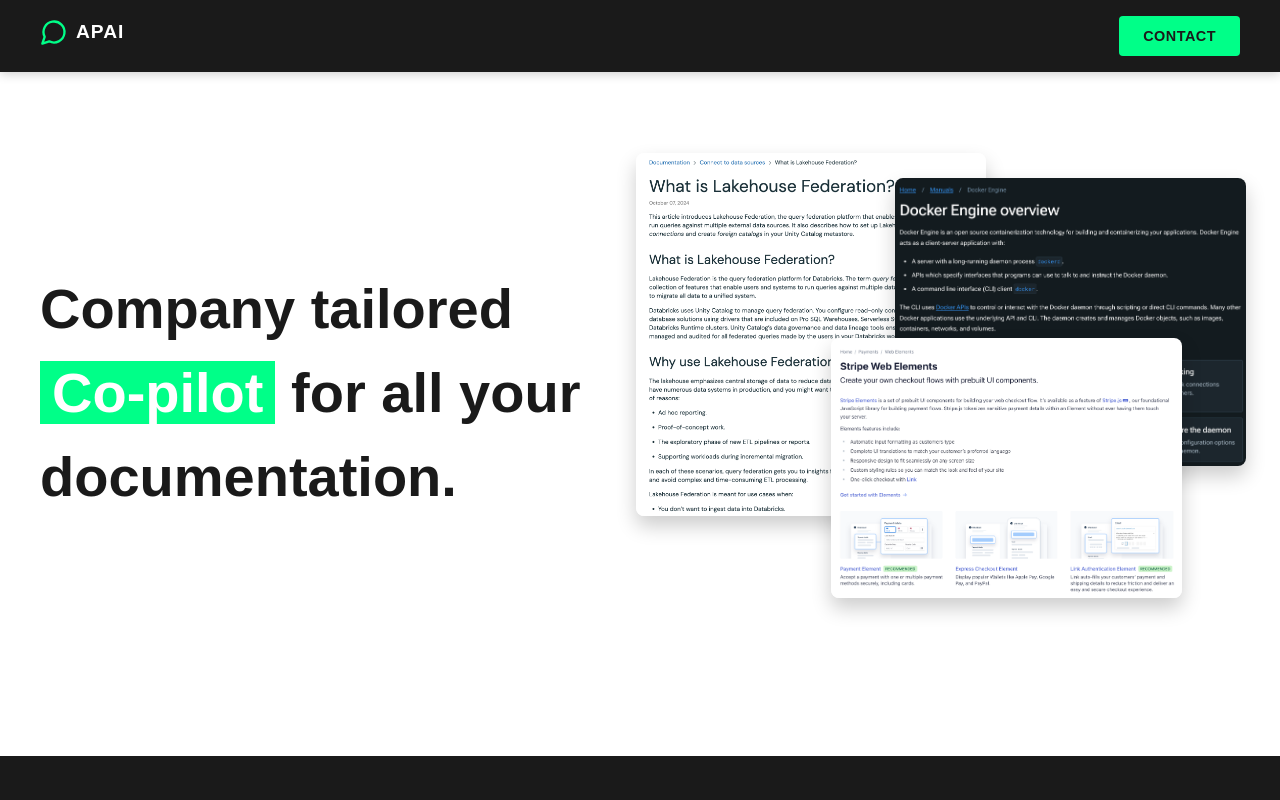
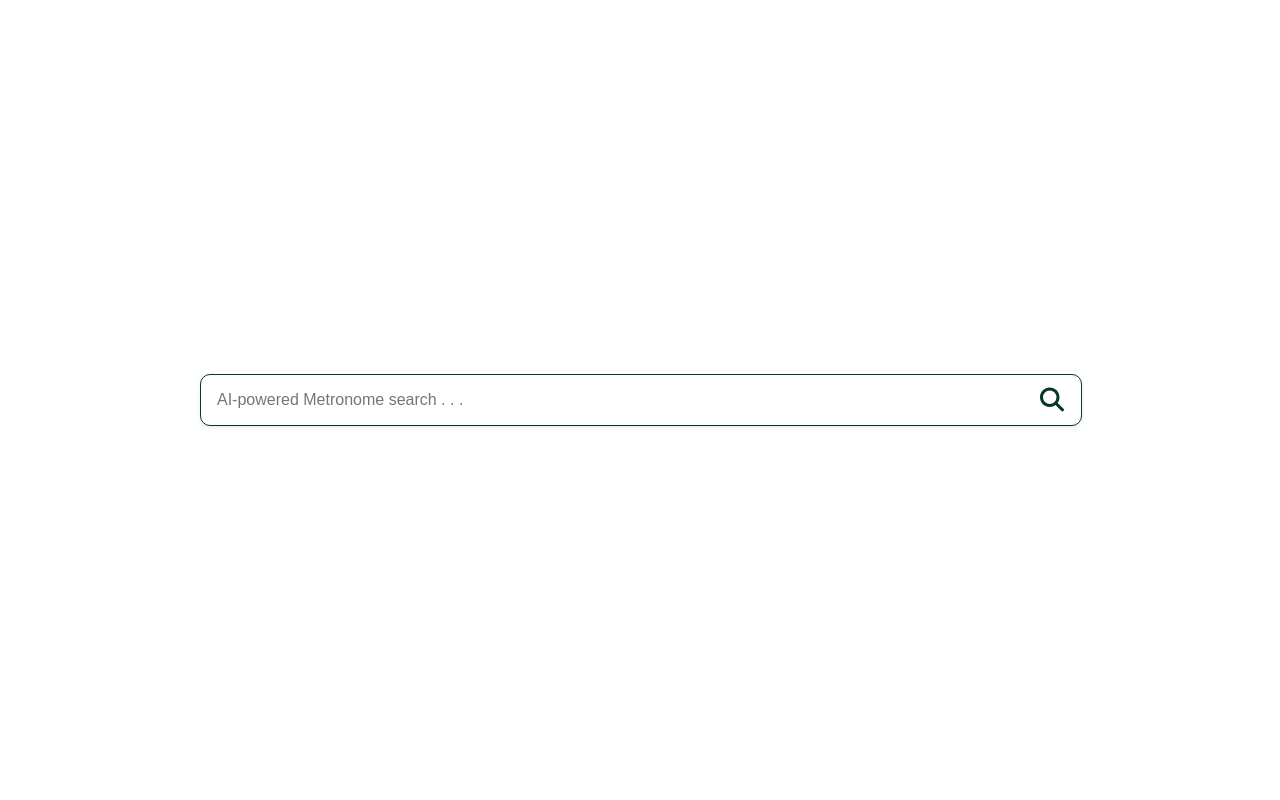
Before and after one commit to HashimSyedUBC/apiChatAPP, a React (Create React App) app: page /demo in a window 1280 px wide. Shown: the top 800 px of the page. Built offline with nearby package versions, Linux system fonts and the light colour scheme.

Commit message:
Added live demo

```diff
--- a/package.json
+++ b/package.json
@@ -14,6 +14,7 @@
     "react": "^18.3.1",
     "react-dom": "^18.3.1",
     "react-markdown": "^9.0.1",
+    "react-router-dom": "^6.27.0",
     "react-scripts": "5.0.1",
     "react-syntax-highlighter": "^15.5.0",
     "searchbar-component": "file:searchbar-component/searchbar-component-1.0.0.tgz",
--- a/src/App.js
+++ b/src/App.js
@@ -1,16 +1,19 @@
+import React from 'react';
+import { BrowserRouter as Router, Route, Routes } from 'react-router-dom';
 import LandingPage from './LandingPage/LandingPage';
-import React from 'react';
 import './App.css';
-
+import SearchBar from './searchBar';
 
 function App() {
   return (
-    <div className="App" style={{margin: 0, backgroundColor: 'white', minHeight: '100vh', display: 'flex', justifyContent: 'center', alignItems: 'center' }}>
-      <LandingPage />
-    </div>
-    // <div className="App" style={{ backgroundColor: 'white', minHeight: '100vh', display: 'flex', justifyContent: 'center', alignItems: 'center' }}>
-    //   <SearchBar />
-    // </div>
+    <Router>
+      <div className="App" style={{margin: 0, backgroundColor: 'white', minHeight: '100vh', display: 'flex', justifyContent: 'center', alignItems: 'center' }}>
+        <Routes>
+          <Route path="/" element={<LandingPage />} />
+          <Route path="/demo" element={<SearchBar />} />
+        </Routes>
+      </div>
+    </Router>
   );
 }
 
--- a/src/searchBar.js
+++ b/src/searchBar.js
@@ -68,7 +68,7 @@
     };
 
     try {
-      const response = await fetch('http://0.0.0.0:8080/feedback', {
+      const response = await fetch('https://apai-app-534221778462.us-east1.run.app/process_query', {
         method: 'POST',
         headers: { 'Content-Type': 'application/json' },
         body: JSON.stringify(feedbackData),
@@ -216,7 +216,7 @@
       if (sessionId) {
         const data = JSON.stringify({ session_id: sessionId });
         const blob = new Blob([data], { type: 'application/json' });
-        navigator.sendBeacon('http://0.0.0.0:8080/end_session', blob);
+        navigator.sendBeacon('https://apai-app-534221778462.us-east1.run.app/process_query', blob);
       }
     };
 
```
Also changed, not shown: 1 other file (tests, documents, lock files or other folders).
